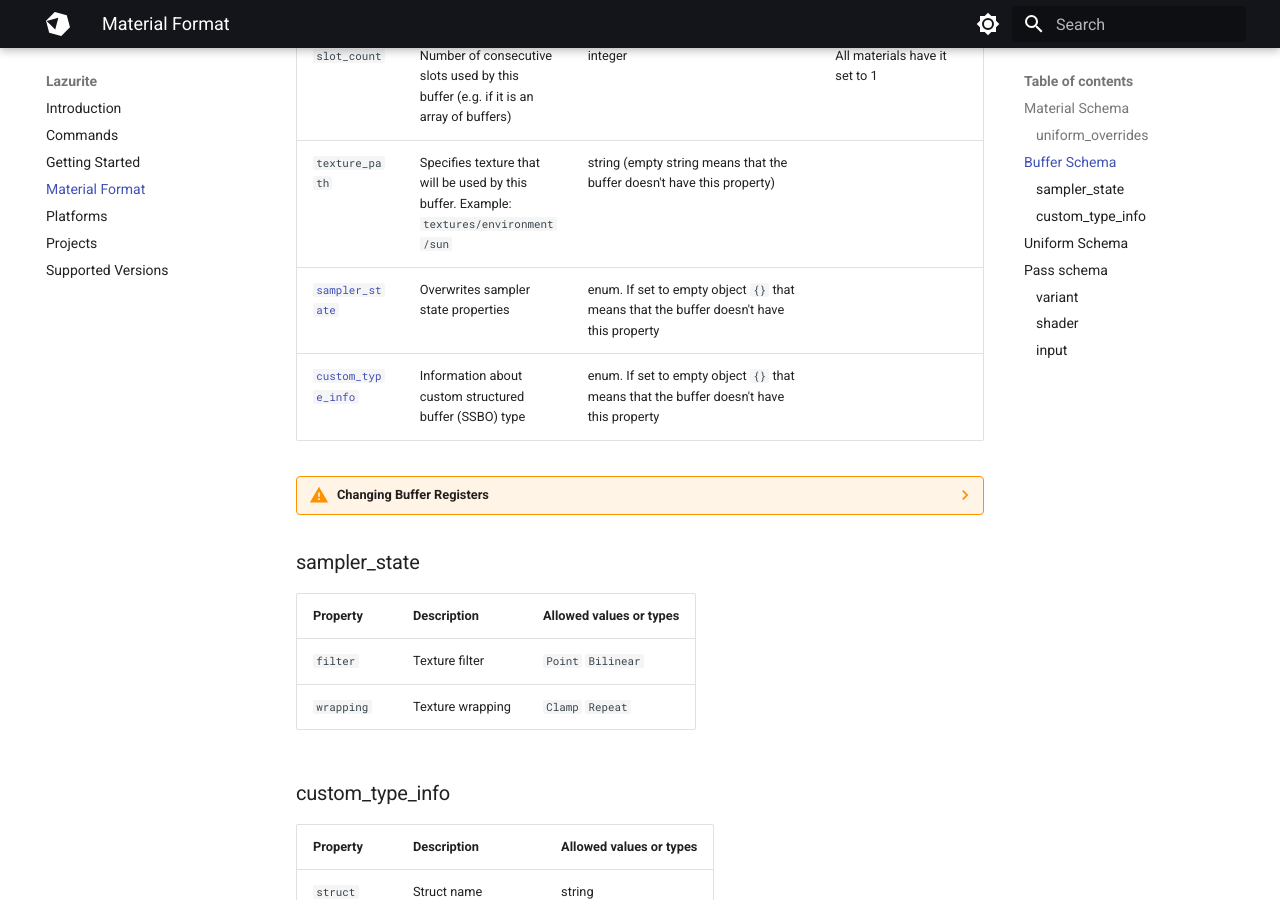
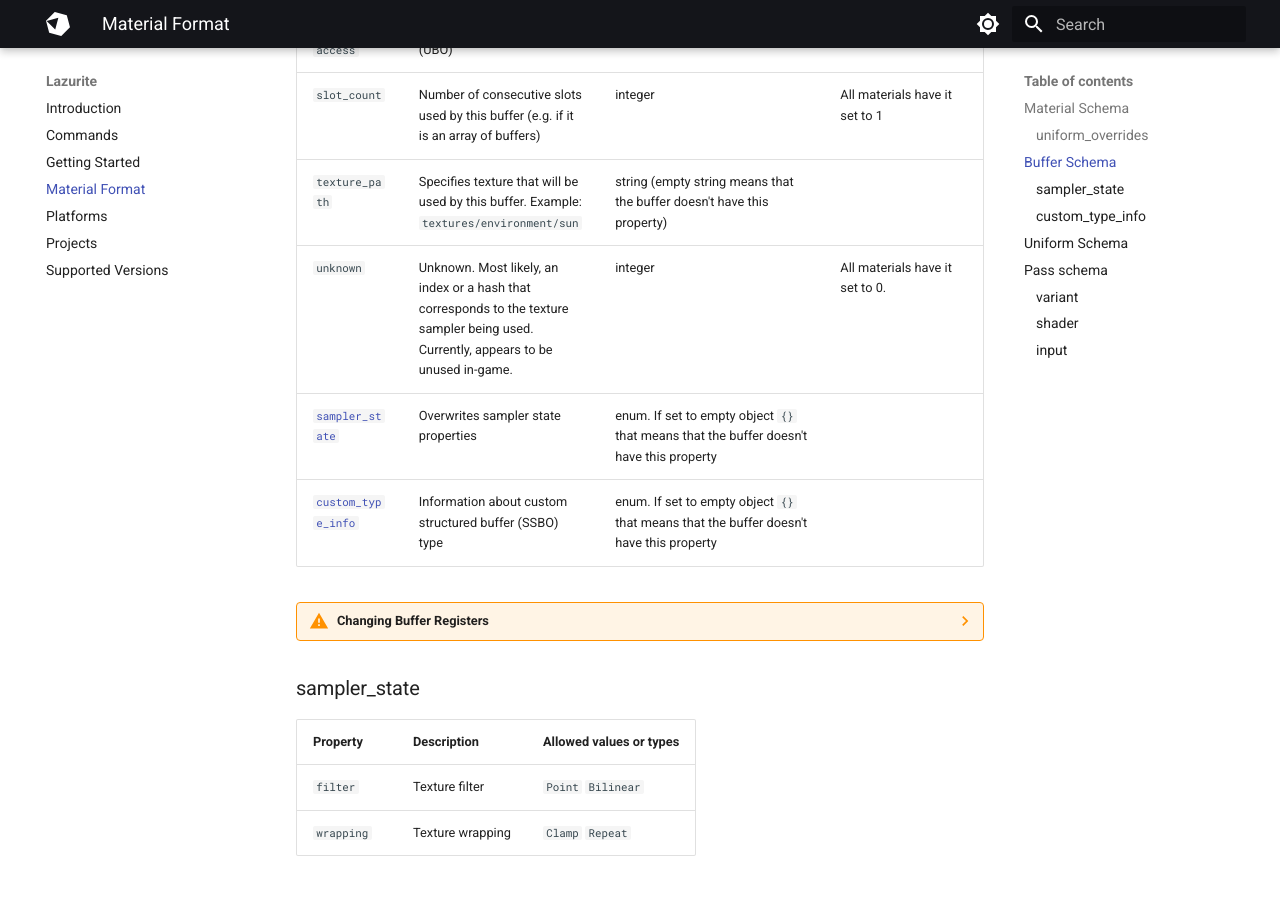
Before and after one commit to veka0/lazurite, an MkDocs documentation site: the page built from docs/material.md, in a window 1280 px wide and 900 px high, scrolled down 4314 px. Built offline with MkDocs 1.6.1 and Material for MkDocs 9.7.7, drawn with Linux system fonts in a browser that asks for light colours.

Commit message:
Update docs

````diff
--- a/docs/material.md
+++ b/docs/material.md
@@ -120,6 +120,7 @@ Below is a list of built-in (vanilla) uniform override IDs.
   "unordered_access": true,
   "slot_count": 1,
   "texture_path": "",
+  "unknown": 0,
   "sampler_state": {
     "filter": "Point",
     "wrapping": "Clamp"
@@ -131,25 +132,26 @@ Below is a list of built-in (vanilla) uniform override IDs.
 }
 ```
 
-| Property                                           | Description                                                                             | Allowed values or types                                                                                                                                                                      | Details                                                                                                                  |
-| -------------------------------------------------- | --------------------------------------------------------------------------------------- | -------------------------------------------------------------------------------------------------------------------------------------------------------------------------------------------- | ------------------------------------------------------------------------------------------------------------------------ |
-| `name`                                             | Buffer name                                                                             | string                                                                                                                                                                                       |                                                                                                                          |
-| `register_slot`                                    | Register slot                                                                           | integer                                                                                                                                                                                      | Usually has the same value as binding_slot                                                                               |
-| `binding_slot`                                     | Binding slot                                                                            | integer                                                                                                                                                                                      | usually has the same value as register_slot                                                                              |
-| `type`                                             | Buffer type                                                                             | `texture2D` `texture2DArray` `external2D` `texture3D` `textureCube` `textureCubeArray` `structBuffer` `rawBuffer` `accelerationStructure` `shadow2D` `shadow2DArray`                         |                                                                                                                          |
-| `precision`                                        | Buffer precision                                                                        | `lowp` `mediump` `highp`                                                                                                                                                                     |                                                                                                                          |
-| `access`                                           | Buffer access type                                                                      | `undefined` `readonly` `writeonly` `readwrite`                                                                                                                                               |                                                                                                                          |
-| `texture_format`                                   | Texture format                                                                          | Arbitrary string, possible values include (but not limited to): (empty string) `r32ui` `rg32ui` `rgba32ui` `r32f` `r16f` `rg16f` `rgba16f` `rgba8` `rg8` `r8` `rgba32f` `float` `int` `uint` | Possible values were extracted from [bgfx_compute.sh](https://github.com/bkaradzic/bgfx/blob/master/src/bgfx_compute.sh) |
-| `default_texture`                                  | Default texture (unknown what it does)                                                  | string (empty string means that the buffer doesn't have this property)                                                                                                                       | The only observed value in the game was `white`                                                                          |
-| `unordered_access`                                 | Enables unordered access (UBO)                                                          | bool                                                                                                                                                                                         |                                                                                                                          |
-| `slot_count`                                       | Number of consecutive slots used by this buffer (e.g. if it is an array of buffers)     | integer                                                                                                                                                                                      | All materials have it set to 1                                                                                           |
-| `texture_path`                                     | Specifies texture that will be used by this buffer. Example: `textures/environment/sun` | string (empty string means that the buffer doesn't have this property)                                                                                                                       |                                                                                                                          |
-| [`sampler_state`](material.md#sampler_state)       | Overwrites sampler state properties                                                     | enum. If set to empty object `{}` that means that the buffer doesn't have this property                                                                                                      |                                                                                                                          |
-| [`custom_type_info`](material.md#custom_type_info) | Information about custom structured buffer (SSBO) type                                  | enum. If set to empty object `{}` that means that the buffer doesn't have this property                                                                                                      |                                                                                                                          |
+| Property                                           | Description                                                                                                                           | Allowed values or types                                                                                                                                                                      | Details                                                                                                                  |
+| -------------------------------------------------- | ------------------------------------------------------------------------------------------------------------------------------------- | -------------------------------------------------------------------------------------------------------------------------------------------------------------------------------------------- | ------------------------------------------------------------------------------------------------------------------------ |
+| `name`                                             | Buffer name                                                                                                                           | string                                                                                                                                                                                       |                                                                                                                          |
+| `register_slot`                                    | Register slot                                                                                                                         | integer                                                                                                                                                                                      | Usually has the same value as binding_slot                                                                               |
+| `binding_slot`                                     | Binding slot                                                                                                                          | integer                                                                                                                                                                                      | usually has the same value as register_slot                                                                              |
+| `type`                                             | Buffer type                                                                                                                           | `texture2D` `texture2DArray` `external2D` `texture3D` `textureCube` `textureCubeArray` `structBuffer` `rawBuffer` `accelerationStructure` `shadow2D` `shadow2DArray`                         |                                                                                                                          |
+| `precision`                                        | Buffer precision                                                                                                                      | `lowp` `mediump` `highp`                                                                                                                                                                     |                                                                                                                          |
+| `access`                                           | Buffer access type                                                                                                                    | `undefined` `readonly` `writeonly` `readwrite`                                                                                                                                               |                                                                                                                          |
+| `texture_format`                                   | Texture format                                                                                                                        | Arbitrary string, possible values include (but not limited to): (empty string) `r32ui` `rg32ui` `rgba32ui` `r32f` `r16f` `rg16f` `rgba16f` `rgba8` `rg8` `r8` `rgba32f` `float` `int` `uint` | Possible values were extracted from [bgfx_compute.sh](https://github.com/bkaradzic/bgfx/blob/master/src/bgfx_compute.sh) |
+| `default_texture`                                  | Default texture (unknown what it does)                                                                                                | string (empty string means that the buffer doesn't have this property)                                                                                                                       | The only observed value in the game was `white`                                                                          |
+| `unordered_access`                                 | Enables unordered access (UBO)                                                                                                        | bool                                                                                                                                                                                         |                                                                                                                          |
+| `slot_count`                                       | Number of consecutive slots used by this buffer (e.g. if it is an array of buffers)                                                   | integer                                                                                                                                                                                      | All materials have it set to 1                                                                                           |
+| `texture_path`                                     | Specifies texture that will be used by this buffer. Example: `textures/environment/sun`                                               | string (empty string means that the buffer doesn't have this property)                                                                                                                       |                                                                                                                          |
+| `unknown`                                          | Unknown. Most likely, an index or a hash that corresponds to the texture sampler being used. Currently, appears to be unused in-game. | integer                                                                                                                                                                                      | All materials have it set to 0.                                                                                          |
+| [`sampler_state`](material.md#sampler_state)       | Overwrites sampler state properties                                                                                                   | enum. If set to empty object `{}` that means that the buffer doesn't have this property                                                                                                      |                                                                                                                          |
+| [`custom_type_info`](material.md#custom_type_info) | Information about custom structured buffer (SSBO) type                                                                                | enum. If set to empty object `{}` that means that the buffer doesn't have this property                                                                                                      |                                                                                                                          |
 
 ??? warning "Changing Buffer Registers"
 
-    The difference between `reg1` and `reg2` is unknown, in the material files they always have the same value. Lazurite uses `reg1` for setting AUTOREG macros, however the game seems to be using `reg2` for deciding which register to actually use. Therefore it is recommended to set both properties when changing buffer register or binding.
+    In the material files, `register_slot` and `binding_slot` always have the same value. Lazurite uses `register_slot` for setting AUTOREG macros, however the game seems to be using `binding_slot` for deciding which register to actually use. Therefore it is recommended to set both properties when changing buffer register or binding.
 
 ### sampler_state
 
````
